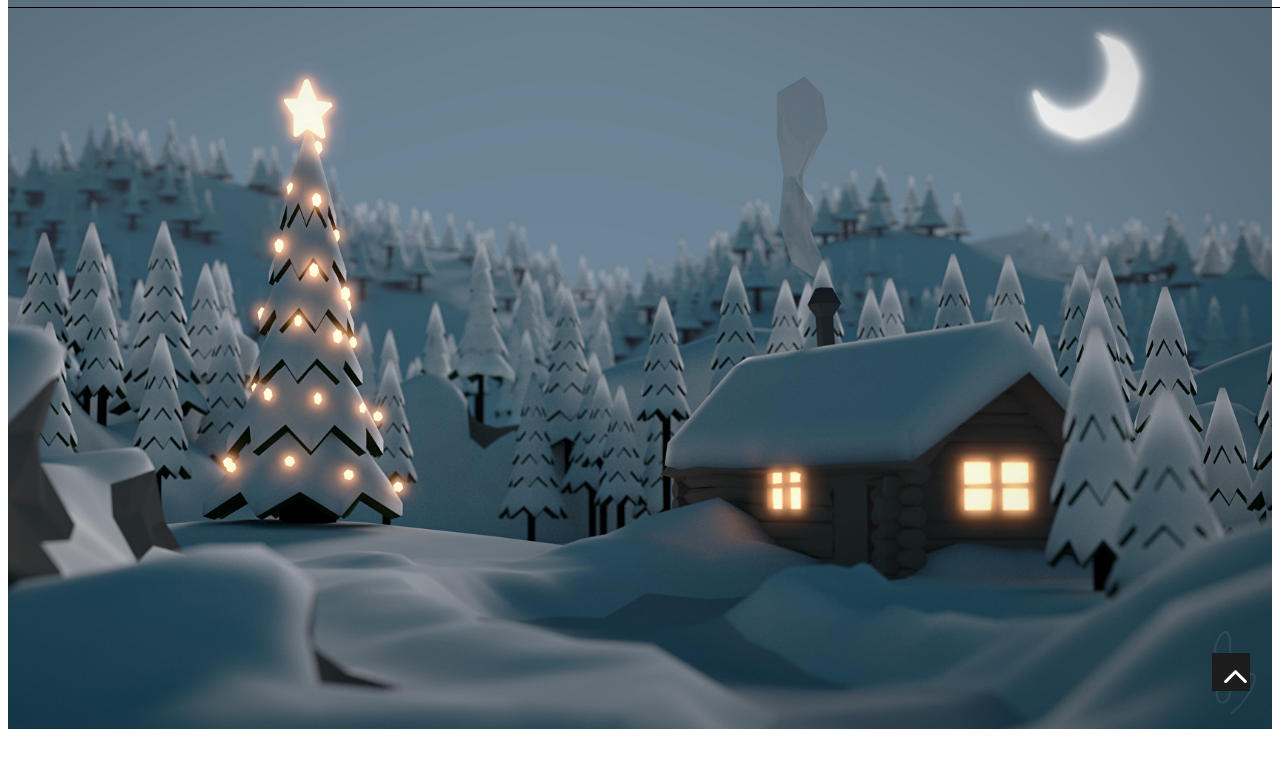
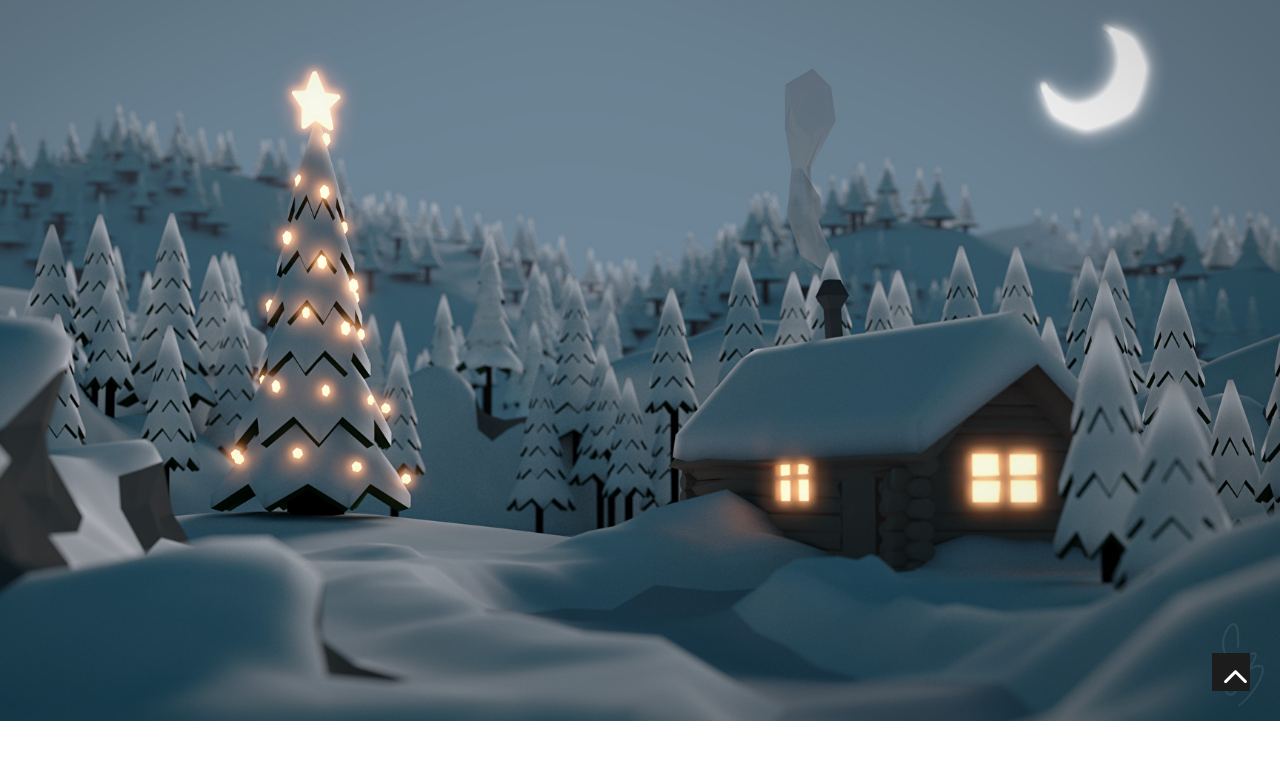
Before and after one commit to yoom2323/webEX, a plain HTML site: page index.html in a window 1280 px wide. Shown: the part 79-846 px from the top of the page. Drawn offline with nearby package versions, Linux system fonts and the light colour scheme; a web font is replaced by a local one.

Commit message:
common 추가

```diff
--- /dev/null
+++ b/common/minireset.min.css
@@ -0,0 +1 @@
+/*! minireset.css v0.0.6 | MIT License | github.com/jgthms/minireset.css */html,body,p,ol,ul,li,dl,dt,dd,blockquote,figure,fieldset,legend,textarea,pre,iframe,hr,h1,h2,h3,h4,h5,h6{margin:0;padding:0}h1,h2,h3,h4,h5,h6{font-size:100%;font-weight:normal}ul{list-style:none}button,input,select{margin:0}html{box-sizing:border-box}*,*::before,*::after{box-sizing:inherit}img,video{height:auto;max-width:100%}iframe{border:0}table{border-collapse:collapse;border-spacing:0}td,th{padding:0}
--- /dev/null
+++ b/common/reset.css
@@ -0,0 +1,44 @@
+/* http://meyerweb.com/eric/tools/css/reset/
+   v2.0 | 20110126
+   License: none (public domain)
+*/
+
+html, body, div, span, applet, object, iframe,
+h1, h2, h3, h4, h5, h6, p, blockquote, pre,
+a, abbr, acronym, address, big, cite, code,
+del, dfn, em, img, ins, kbd, q, s, samp,
+small, strike, strong, sub, sup, tt, var,
+b, u, i, center,
+dl, dt, dd, ol, ul, li,
+fieldset, form, label, legend,
+table, caption, tbody, tfoot, thead, tr, th, td,
+article, aside, canvas, details, embed,
+figure, figcaption, footer, header, hgroup,
+menu, nav, output, ruby, section, summary,
+time, mark, audio, video {
+	margin: 0;
+	padding: 0;
+	border: 0;
+	font-size: 100%;
+	font: inherit;
+	vertical-align: bottom;
+}
+
+body {
+	line-height: 1;
+}
+ol, ul {
+	list-style: none;
+}
+blockquote, q {
+	quotes: none;
+}
+blockquote:before, blockquote:after,
+q:before, q:after {
+	content: '';
+	content: none;
+}
+table {
+	border-collapse: collapse;
+	border-spacing: 0;
+}
--- a/index.html
+++ b/index.html
@@ -6,7 +6,7 @@
     <meta name="viewport" content="width=device-width, initial-scale=1.0">
     <title>webLayout</title>
     <link rel="stylesheet" href="https://fonts.googleapis.com/css2?family=Material+Symbols+Rounded:opsz,wght,FILL,GRAD@20..48,100..700,0..1,-50..200" />
-    <link rel="stylesheet" href="../common/minireset.min.css">
+    <link rel="stylesheet" href="./common/minireset.min.css">
     <link rel="stylesheet" href="./style.css">
     <link rel="stylesheet" as="style" crossorigin href="https://cdn.jsdelivr.net/gh/orioncactus/pretendard@v1.3.6/dist/web/static/pretendard.css" />
 
```
Also changed, not shown: common/font.css (added, +10 -0 lines), common/fonts/Tenada.woff (added), common/fonts/Tenada.woff2 (added), 1 other file.
